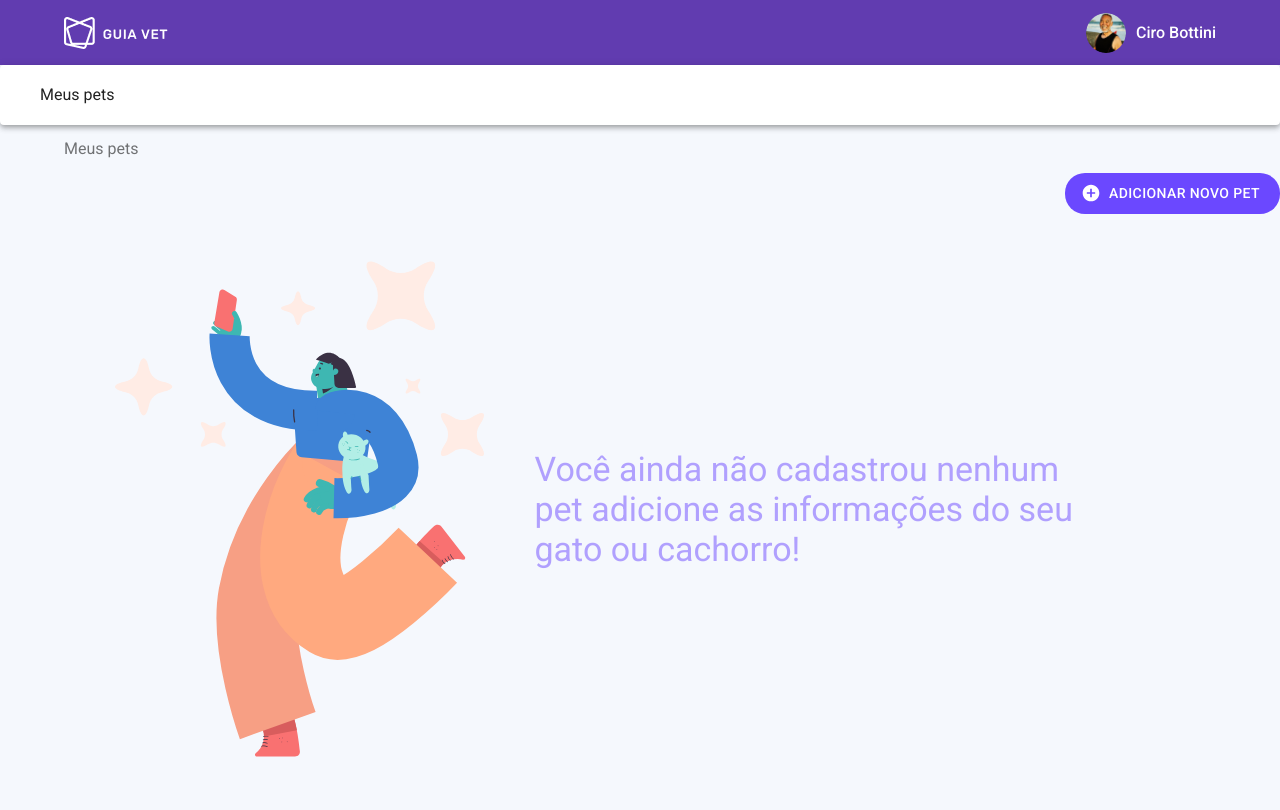
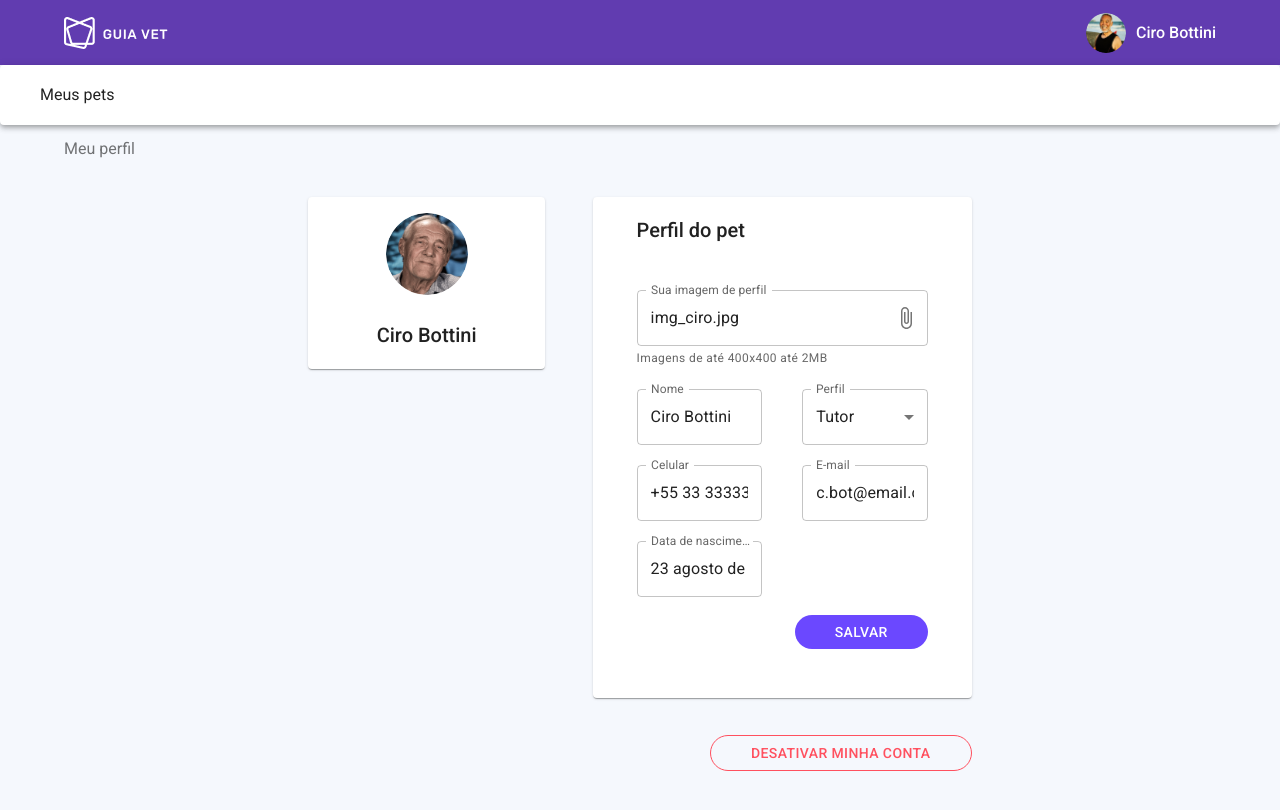
Before and after one commit to johnnsantos/my-vet, a React (Create React App) app: page / in a window 1280 px wide. Built offline with nearby package versions, Linux system fonts and the light colour scheme.

Commit message:
feat: creating profile manage page

```diff
--- a/src/components/Dashboard/PageName/index.jsx
+++ b/src/components/Dashboard/PageName/index.jsx
@@ -1,10 +1,10 @@
 import { PageNameContainer } from "./style"
 
-const PageName = () => {
+const PageName = (props) => {
 	return (
 		<PageNameContainer>
 			<span className='pagename'>
-				Meus pets
+				{props.name}
 			</span>
 		</PageNameContainer>
 	)
--- a/src/pages/Dashboard/index.jsx
+++ b/src/pages/Dashboard/index.jsx
@@ -8,8 +8,8 @@ const Dashboard = () => {
 		<>
 			<DashboardHeader />
 			<DashboardMenu />
-			<PageName />
-			<PetManagement empty />
+			<PageName name={'Meus pets'} />
+			<PetManagement />
 		</>
 	)
 }
--- /dev/null
+++ b/src/pages/ProfileManage/CardProfile/index.jsx
@@ -0,0 +1,20 @@
+import { Card, CardContent, Avatar } from "@mui/material"
+import ciro from '../../../assets/images/UserProfile/ciro.png'
+import { UserDetails } from './style'
+
+const CardProfile = () => {
+	return (
+		<Card>
+			<CardContent>
+				<UserDetails>
+					<Avatar src={ciro} alt='Ciro Bottini' sx={{ width: '40%', height: '40%' }} />
+					<span className="username">
+						Ciro Bottini
+					</span>
+				</UserDetails>
+			</CardContent>
+		</Card>
+	)
+}
+
+export default CardProfile
--- /dev/null
+++ b/src/pages/ProfileManage/CardProfile/style.js
@@ -0,0 +1,14 @@
+import styled from 'styled-components'
+
+export const UserDetails = styled.div`
+display: flex;
+flex-flow: column nowrap;
+align-items: center;
+justify-content: center;
+
+.username {
+	margin-top: 30px;
+	font-weight: 500;
+	font-size: 20px;
+}
+`
--- /dev/null
+++ b/src/pages/ProfileManage/ProfileManageArea/index.jsx
@@ -0,0 +1,117 @@
+import { Card, CardContent, IconButton } from "@mui/material"
+import { ProfileManageContent } from "./style"
+import TextField from '@mui/material/TextField';
+import { AttachFile } from "@mui/icons-material";
+import { useState } from 'react'
+import InputLabel from '@mui/material/InputLabel';
+import MenuItem from '@mui/material/MenuItem';
+import FormControl from '@mui/material/FormControl';
+import Select from '@mui/material/Select';
+import Box from '@mui/material/Box';
+import { SaveButton, DisableButton, DisableAccount } from './style'
+
+const ProfileManageArea = () => {
+	const [profile, setProfile] = useState('Tutor')
+
+	const handleUpload = () => {
+		console.log('upou')
+	}
+
+	const handleSelect = (e) => {
+		setProfile(e.target.value)
+	}
+
+	return (
+		<>
+			<Card>
+				<CardContent>
+					<ProfileManageContent>
+						<span className="title">
+							Perfil do pet
+						</span>
+						<form>
+							<div className='wrapper'>
+								<div className='image-upload'>
+									<TextField
+										helperText="Imagens de até 400x400 até 2MB"
+										sx={{ width: '100%', '& .MuiFormHelperText-root': { marginLeft: 0 } }}
+										id="outlined-read-only-input"
+										label="Sua imagem de perfil"
+										defaultValue="img_ciro.jpg"
+										InputProps={{
+											readOnly: true,
+											endAdornment:
+												<IconButton
+													aria-label="toggle password visibility"
+													onClick={handleUpload}
+													edge="end"
+												>
+													<AttachFile />
+												</IconButton>
+										}}
+									/>
+								</div>
+								<div className="row">
+									<TextField
+										sx={{ width: '100%' }}
+										defaultValue='Ciro Bottini'
+										label="Nome"
+									/>
+									<Box sx={{ width: '100%' }}>
+										<FormControl fullWidth>
+											<InputLabel id="demo-simple-select-label">Perfil</InputLabel>
+											<Select
+												labelId="demo-simple-select-label"
+												id="demo-simple-select"
+												defaultValue='Tutor'
+												value={profile}
+												label="Perfil"
+												onChange={handleSelect}
+											>
+												<MenuItem value={'Tutor'}>Tutor</MenuItem>
+												<MenuItem value={'Amigo'}>Amigo</MenuItem>
+												<MenuItem value={'Colega'}>Colega</MenuItem>
+											</Select>
+										</FormControl>
+									</Box>
+								</div>
+								<div className="row">
+									<TextField
+										sx={{ width: '100%' }}
+										defaultValue='+55 33 33333 3333'
+										label="Celular"
+									/>
+									<TextField
+										sx={{ width: '100%' }}
+										defaultValue='c.bot@email.com'
+										label="E-mail"
+									/>
+								</div>
+								<div className="row">
+									<TextField
+										sx={{ width: '100%' }}
+										defaultValue='23 agosto de 1976'
+										label="Data de nascimento"
+									/>
+									<div style={{ content: '', width: '100%' }}></div>
+								</div>
+								<div className="row-submit">
+									<SaveButton>
+										SALVAR
+									</SaveButton>
+								</div>
+							</div>
+						</form>
+					</ProfileManageContent>
+				</CardContent>
+			</Card>
+			<DisableAccount>
+				<DisableButton>
+					DESATIVAR MINHA CONTA
+				</DisableButton>
+			</DisableAccount>
+		</>
+	)
+}
+
+export default ProfileManageArea
--- /dev/null
+++ b/src/pages/ProfileManage/ProfileManageArea/style.js
@@ -0,0 +1,56 @@
+import styled from 'styled-components'
+import { theme } from '../../../utils/theme'
+import { Button } from '@mui/material'
+
+export const ProfileManageContent = styled.div`
+padding: 2% 8%;
+
+.title {
+	font-size: 20px;
+	font-weight: 500;
+	margin-bottom: 50px;
+	display: block;
+}
+
+.row {
+	margin-top: 20px;
+	display: flex;
+	flex-flow: row nowrap;
+	align-items: center;
+	justify-content: space-between;
+	column-gap: 40px;
+}
+
+.row-submit {
+	display: flex;
+	flex-flow: row nowrap;
+	align-items: center;
+	justify-content: flex-end;
+	min-height: 70px;
+}
+`
+
+export const SaveButton = styled(Button)`
+background-color: ${theme.primaryButton} !important;
+color: ${theme.fontColorLight} !important;
+border-radius: ${theme.buttonRadius} !important;
+padding: 5px 40px !important;
+`
+
+export const DisableAccount = styled.div`
+	display: flex;
+	flex-flow: row nowrap;
+	align-items: center;
+	justify-content: flex-end;
+	min-height: 70px;
+	width: 100%;
+	margin-top: 20px;
+`
+
+export const DisableButton = styled(Button)`
+border-radius: ${theme.buttonRadius} !important;
+color: ${theme.warningColor} !important;
+background-color: transparent !important;
+border: 1px solid ${theme.warningColor} !important;
+padding: 5px 40px !important;
+`
--- /dev/null
+++ b/src/pages/ProfileManage/index.jsx
@@ -0,0 +1,34 @@
+import { Grid } from "@material-ui/core"
+import DashboardHeader from "../../components/Dashboard/DashboardHeader"
+import DashboardMenu from "../../components/Dashboard/DashboardMenu"
+import PageName from "../../components/Dashboard/PageName"
+import CardProfile from "./CardProfile"
+import ProfileManageArea from "./ProfileManageArea"
+
+const ProfileManage = () => {
+	return (
+		<>
+			<DashboardHeader />
+			<DashboardMenu />
+			<PageName name={'Meu perfil'} />
+			<Grid
+				style={{ margin: '0 auto' }}
+				container
+				direction="row"
+				justifyContent="center"
+				alignItems="flex-start"
+				spacing={6}
+				lg={8}
+			>
+				<Grid item xs={12} sm={12} md={6} lg={4} style={{ maxWidth: '360px' }}>
+					<CardProfile />
+				</Grid>
+				<Grid item xs={12} sm={12} md={6} lg={6}>
+					<ProfileManageArea />
+				</Grid>
+			</Grid>
+		</>
+	)
+}
+
+export default ProfileManage
--- a/src/routes/index.jsx
+++ b/src/routes/index.jsx
@@ -1,6 +1,7 @@
-import { Switch, Route } from "react-router-dom";
-import LoginPage from "../pages/LoginPage";
-import Dashboard from "../pages/Dashboard";
+import { Switch, Route } from "react-router-dom"
+import LoginPage from "../pages/LoginPage"
+import Dashboard from "../pages/Dashboard"
+import ProfileManage from '../pages/ProfileManage'
 
 const Routes = () => {
 	return (
@@ -9,7 +10,10 @@ const Routes = () => {
 				<Route exact path="/login" component={LoginPage} />
 			</Switch>
 			<Switch>
-				<Route exact path="/" component={Dashboard} />
+				<Route exact path="/dashboard" component={Dashboard} />
+			</Switch>
+			<Switch>
+				<Route exact path="/" component={ProfileManage} />
 			</Switch>
 		</>
 	);
```
Also changed, not shown: src/assets/images/UserProfile/ciro.png (added), src/pages/ProfileManage/style.js (added).
